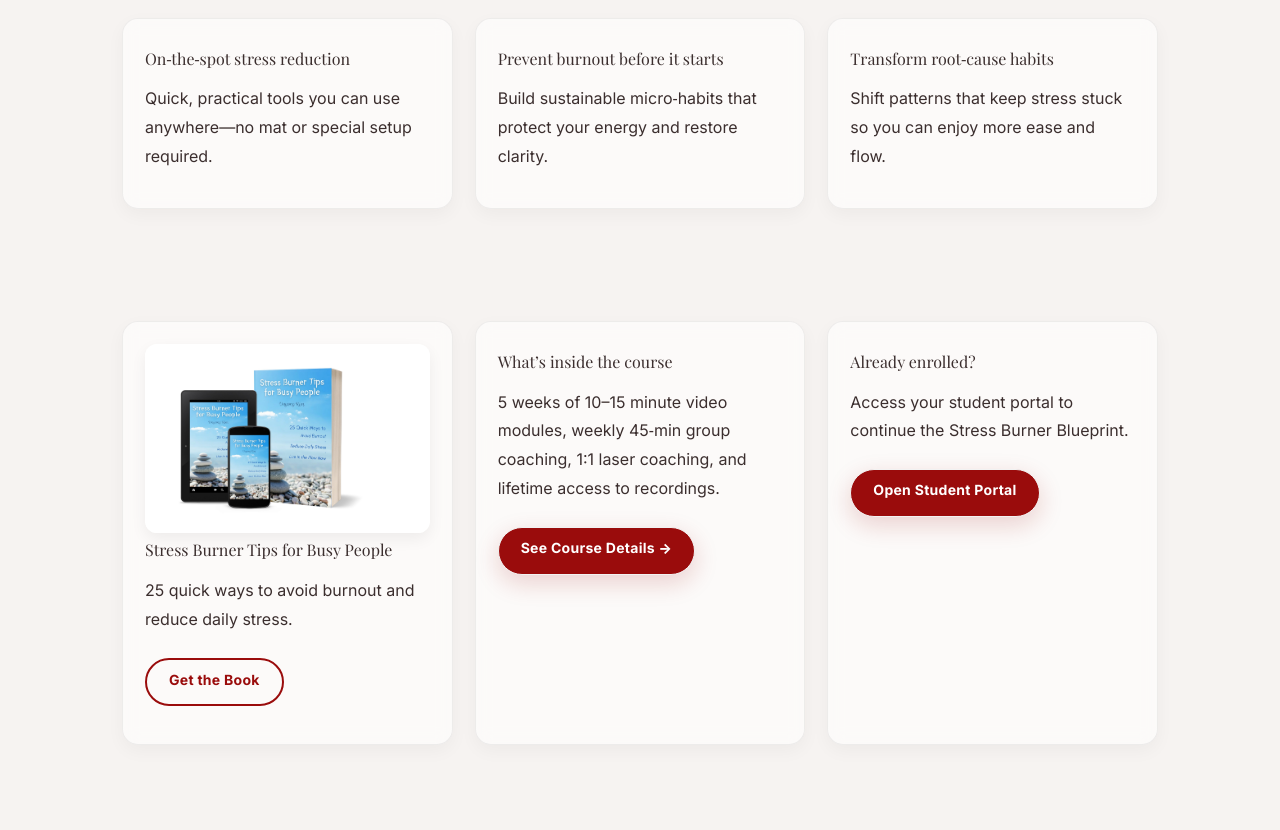
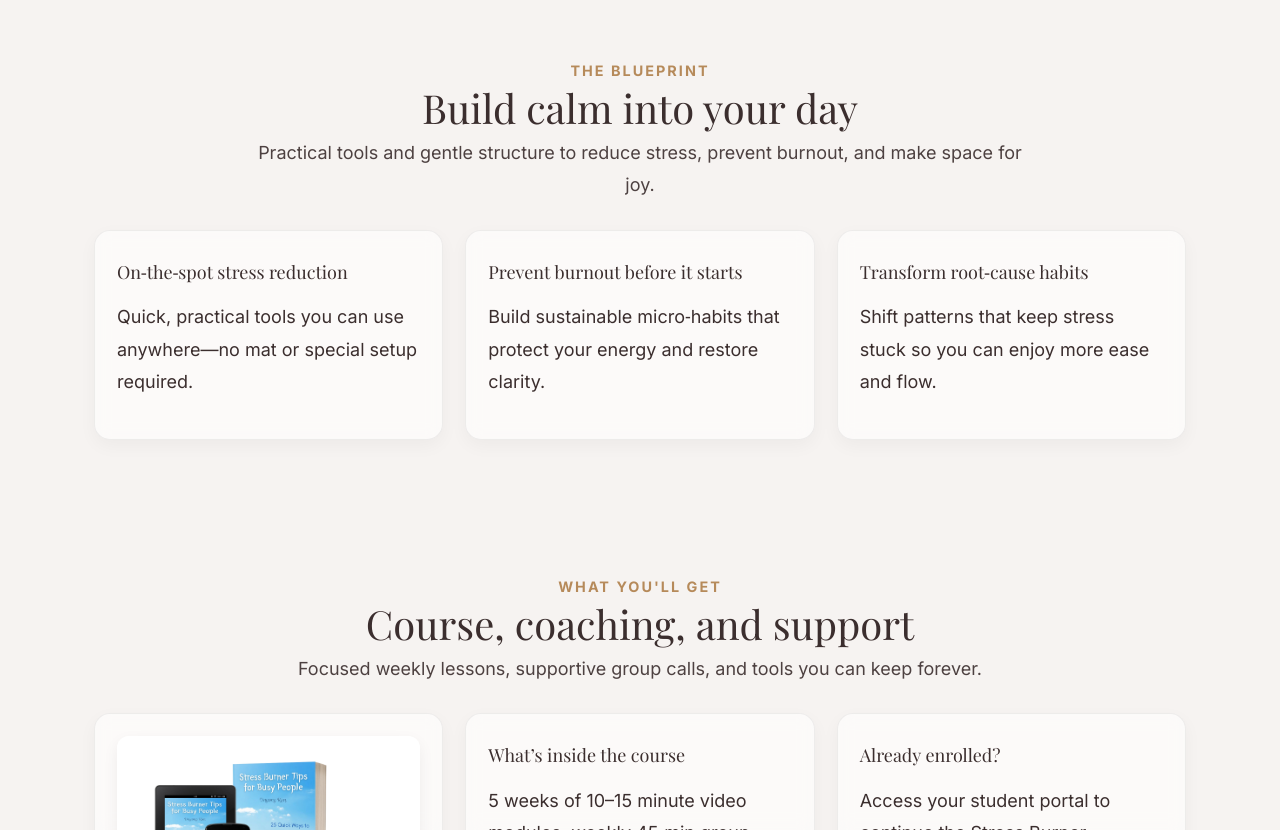
Before and after one commit to chriswakeley/test-blog, a Jekyll site: the page built from index.md, in a window 1280 px wide and 1400 px high, cut to the strip 570-1400 px from the top of the window. Built offline with Jekyll 4.4.1, drawn with Linux system fonts in a browser that asks for light colours.

Commit message:
feat(section-intro): add reusable section-intro component for consistent layout; update sections in index.md style(main.css): adjust container padding and hero background size for improved layout

```diff
--- /dev/null
+++ b/_includes/section-intro.html
@@ -0,0 +1,5 @@
+<div class="section-intro">
+  {% if include.eyebrow %}<span class="eyebrow">{{ include.eyebrow }}</span>{% endif %}
+  {% if include.title %}<h2>{{ include.title }}</h2>{% endif %}
+  {% if include.text %}<p>{{ include.text }}</p>{% endif %}
+</div>
--- /dev/null
+++ b/analysis/designbeyondbarriers.desktop.json
@@ -0,0 +1,4 @@
+{
+  "capturedAt": "desktop-1440x900",
+  "data": {"url":"https://designbeyondbarriers.com/?ref=siteinspire","viewport":{"w":1440,"h":900,"dpr":1},"fonts":{"body":{"family":"PT Serif - Regular","size":"16px","weight":"400","lh":"normal"},"h1":{"family":"GT America - Bold","size":"128px","weight":"400","lh":"128px","letterSpacing":"-2.56px"}},"colors":{"bodyBg":"rgba(0, 0, 0, 0)","bodyColor":"rgb(0, 0, 0)","link":"rgb(0, 0, 0)","button":{"bg":"rgb(32, 32, 33)","color":"rgb(255, 255, 255)","radius":"32px","shadow":"none"}},"layout":{"header":null,"h1Box":{"w":992,"fs":"128px","weight":"400"},"structure":{"grids":6,"flexes":19}},"motion":{"reduced":false}}
+}
--- /dev/null
+++ b/analysis/designbeyondbarriers.mobile.json
@@ -0,0 +1,4 @@
+{
+  "capturedAt": "mobile-500x800",
+  "data": {"viewport":{"w":500,"h":800,"dpr":1},"h1":{"fs":"64px","lh":"64px","w":300},"button":{"bg":"rgb(32, 32, 33)","color":"rgb(255, 255, 255)","padding":"8px 16px","radius":"32px"}}
+}
--- /dev/null
+++ b/analysis/franshalsmuseum.mobile.json
@@ -0,0 +1,4 @@
+{
+  "capturedAt": "mobile-500x800",
+  "data": {"url":"https://franshalsmuseum.nl/en","viewport":{"w":500,"h":800,"dpr":1},"header":{"pos":"static","height":128},"nav":{"items":["nl","en","Visit","See & Do","Collection","About us","nl","en"]},"hero":{"h":1428.515625,"bg":"none","paddingTop":"0px","paddingBottom":"40px"},"button":{"bg":"rgb(254, 205, 140)","color":"rgb(0, 19, 23)","radius":"12px","padding":"12px"}}
+}
--- /dev/null
+++ b/analysis/mendo.desktop.json
@@ -0,0 +1,4 @@
+{
+  "capturedAt": "desktop-1440x900",
+  "data": {"url":"https://mendo.nl/?ref=siteinspire","viewport":{"w":1440,"h":900,"dpr":1},"fonts":{"body":{"family":"Futura PT Demi","size":"18px","weight":"400"}},"colors":{"bodyBg":"rgb(255, 255, 255)","bodyColor":"rgb(0, 0, 0)","button":{"bg":"rgba(0, 0, 0, 0)","color":"rgb(0, 0, 0)","radius":"0px"}},"header":{"height":0,"bg":"rgba(0, 0, 0, 0)","pos":"static"},"h2":{"fs":"18px","weight":"400","ls":"normal"},"products":[{"w":1425,"h":647.890625,"radius":"0px","shadow":"none","bg":"rgb(146, 184, 192)"},{"w":1425,"h":527.890625,"radius":"0px","shadow":"none","bg":"rgba(0, 0, 0, 0)"}]}
+}
--- a/assets/css/main.css
+++ b/assets/css/main.css
@@ -8,7 +8,7 @@
   --sb-ink:#3b2e2e; /* warm ink */
 }
 *{box-sizing:border-box}
-html,body{margin:0;padding:0;color:var(--sb-ink);font-family:Inter,system-ui,-apple-system,Segoe UI,Roboto,Ubuntu,"Helvetica Neue",Arial,sans-serif;}
+html,body{margin:0;padding:0;color:var(--sb-ink);font-family:Inter,system-ui,-apple-system,Segoe UI,Roboto,Ubuntu,"Helvetica Neue",Arial,sans-serif;font-size:18px;}
 html{min-height:100%;background:var(--sb-warm) !important}
 h1,h2,h3,h4{font-family:"Playfair Display", Georgia, serif;color:var(--sb-ink);margin:0 0 .5rem}
 p{line-height:1.8;margin:.5rem 0 1rem}
@@ -26,7 +26,7 @@ body{
 
 main{flex:1}
 
-.container{max-width:1080px;margin:0 auto;padding:0 22px}
+.container{max-width:1140px;margin:0 auto;padding:0 24px}
 
 /* Header */
 .sb-header{background:rgba(255,255,255,.75);backdrop-filter:saturate(140%) blur(6px);-webkit-backdrop-filter:saturate(140%) blur(6px);border-bottom:1px solid rgba(0,0,0,.06);position:sticky;top:0;z-index:10}
@@ -36,25 +36,32 @@ main{flex:1}
 .nav{display:flex;gap:18px;flex-wrap:wrap}
 .nav-link{color:var(--sb-ink);font-weight:600;padding:16px 6px;border-bottom:2px solid transparent}
 .nav-link.active,.nav-link:hover{border-color:var(--sb-red)}
+.nav-link:focus-visible{outline:2px solid transparent;border-color:var(--sb-red)}
 .nav-toggle{display:none;background:transparent;border:0;font-size:26px;line-height:1;padding:10px;margin-left:auto}
+.nav-toggle:focus-visible{outline:2px solid var(--sb-red);outline-offset:2px;border-radius:8px}
 
 /* Hero */
-.hero{position:relative;isolation:isolate;padding:92px 0 96px;background-image: url('../images/stressburner-hero-background.png');background-position:center;background-repeat:no-repeat;background-size:90% auto}
-.hero::before{content:"";position:absolute;inset:0;background:radial-gradient(80% 60% at 50% 45%, rgba(255,255,255,.34), rgba(255,255,255,.16) 45%, rgba(255,255,255,0) 75%);z-index:-1}
+.hero{position:relative;isolation:isolate;padding:92px 0 96px;background-image: url('../images/stressburner-hero-background.png');background-position:center;background-repeat:no-repeat;background-size:80% auto}
+.hero::before{content:"";position:absolute;inset:0;background:radial-gradient(80% 60% at 50% 45%, rgba(255,255,255,.24), rgba(255,255,255,.10) 45%, rgba(255,255,255,0) 75%);z-index:-1}
 .hero .container{display:flex;flex-direction:column;align-items:center;text-align:center}
 .hero .lotus{width:72px;height:auto;opacity:.9;margin-bottom:16px;filter:drop-shadow(0 2px 8px rgba(154,12,12,.15))}
-.hero .tag{color:var(--sb-gold);font-weight:700;letter-spacing:.14em;text-transform:uppercase}
-.hero h1{font-size:56px;letter-spacing:.02em;text-transform:uppercase;line-height:1.05;margin:.3rem 0 0.75rem;text-shadow:0 2px 12px rgba(0,0,0,.08)}
+.tag{color:var(--sb-gold);font-weight:700;letter-spacing:.14em;text-transform:uppercase}
+.hero h1{font-size:68px;letter-spacing:.01em;text-transform:uppercase;line-height:1.06;margin:.3rem 0 0.75rem;text-shadow:0 2px 12px rgba(0,0,0,.08)}
 .hero p{max-width:920px;font-size:1.1rem;opacity:.9}
 .hero .subtitle{font-family:"Playfair Display", Georgia, serif;color:#6a3e3e;font-style:italic;font-weight:600;letter-spacing:.02em;margin-top:.25rem;margin-bottom:.5rem;font-size:1.35rem}
 .cta-row{display:flex;gap:14px;flex-wrap:wrap;margin-top:22px;justify-content:center}
-.btn{display:inline-block;background:var(--sb-red);color:#fff;padding:13px 22px;border-radius:999px;font-weight:800;letter-spacing:.02em;box-shadow:0 8px 24px rgba(154,12,12,.18);transition:transform .08s ease, box-shadow .2s ease, background-color .15s ease}
+.btn{display:inline-block;background:var(--sb-red);color:#fff;padding:14px 26px;border-radius:999px;font-weight:800;letter-spacing:.01em;box-shadow:0 8px 24px rgba(154,12,12,.18);transition:transform .08s ease, box-shadow .2s ease, background-color .15s ease}
 .btn:hover{transform:translateY(-1px);box-shadow:0 10px 28px rgba(154,12,12,.22);background-color:#7f0a0a}
-.btn.secondary{background:transparent;color:var(--sb-red);border:2px solid var(--sb-red);box-shadow:none}
-.btn.secondary:hover{background-color:rgba(154,12,12,.08)}
+.btn:focus-visible{outline:2px solid #fff;outline-offset:2px;box-shadow:0 0 0 3px rgba(154,12,12,.35)}
+.btn.secondary{background:transparent;color:var(--sb-ink);border:1px solid rgba(0,0,0,.35);box-shadow:none}
+.btn.secondary:hover{background-color:rgba(0,0,0,.04)}
 
 /* Sections */
-.section{padding:56px 0}
+.section{padding:72px 0}
+.section-intro{margin:-8px 0 28px 0;text-align:center}
+.section-intro .eyebrow{color:var(--sb-gold);font-weight:700;letter-spacing:.14em;text-transform:uppercase;font-size:.8rem;display:block;margin-bottom:.25rem}
+.section-intro h2{font-size:40px;line-height:1.1;margin:0 0 .4rem}
+.section-intro p{max-width:780px;margin:0 auto;opacity:.9}
 .grid{display:grid;gap:22px}
 .grid.cols-3{grid-template-columns:repeat(3,1fr)}
 .card{background:rgba(255,255,255,.6);backdrop-filter:saturate(150%) blur(8px);-webkit-backdrop-filter:saturate(150%) blur(8px);border:1px solid rgba(0,0,0,.06);border-radius:16px;padding:22px;box-shadow:0 6px 18px rgba(0,0,0,.04)}
@@ -67,11 +74,12 @@ main{flex:1}
 /* Responsive */
 @media (max-width: 900px){
   .grid.cols-3{grid-template-columns:1fr}
-  .hero{padding:72px 0 72px;background-size:120% auto}
-  .hero h1{font-size:40px}
+  .hero{padding:72px 0 72px;background-size:110% auto}
+  .hero h1{font-size:44px}
   .header-inner{gap:8px}
   .nav-toggle{display:block}
   .nav{display:none;flex-direction:column;gap:0;background:#fff;position:absolute;top:64px;left:0;right:0;border-bottom:1px solid #eee}
   .nav.open{display:flex}
   .nav-link{padding:14px 20px;border-bottom:1px solid #f0f0f0}
+  .section{padding:48px 0}
 }
--- a/index.md
+++ b/index.md
@@ -17,17 +17,23 @@ title: Home
 </section>
 
 <section class="section">
-  <div class="container grid cols-3">
+  <div class="container">
+    {% include section-intro.html eyebrow="The Blueprint" title="Build calm into your day" text="Practical tools and gentle structure to reduce stress, prevent burnout, and make space for joy." %}
+    <div class="grid cols-3">
     {% include card.html title="On‑the‑spot stress reduction" text="Quick, practical tools you can use anywhere—no mat or special setup required." %}
     {% include card.html title="Prevent burnout before it starts" text="Build sustainable micro‑habits that protect your energy and restore clarity." %}
     {% include card.html title="Transform root‑cause habits" text="Shift patterns that keep stress stuck so you can enjoy more ease and flow." %}
+    </div>
   </div>
 </section>
 
 <section class="section">
-  <div class="container grid cols-3">
+  <div class="container">
+    {% include section-intro.html eyebrow="What you'll get" title="Course, coaching, and support" text="Focused weekly lessons, supportive group calls, and tools you can keep forever." %}
+    <div class="grid cols-3">
     {% include card.html image="/assets/images/stress-burner-book.jpg" image_alt="Stress Burner book" title="Stress Burner Tips for Busy People" text="25 quick ways to avoid burnout and reduce daily stress." cta_url="https://www.amazon.com/Stress-Burner-Tips-Busy-People/dp/B0B92RJMGV" cta_label="Get the Book" cta_variant="secondary" cta_external=true %}
     {% include card.html title="What’s inside the course" text="5 weeks of 10–15 minute video modules, weekly 45‑min group coaching, 1:1 laser coaching, and lifetime access to recordings." cta_url="/course/" cta_label="See Course Details →" %}
     {% include card.html title="Already enrolled?" text="Access your student portal to continue the Stress Burner Blueprint." cta_url=site.student_portal_url cta_label="Open Student Portal" %}
+    </div>
   </div>
 </section>
```
Also changed, not shown: analysis/franshalsmuseum.desktop.json (added, +4 -0 lines).
